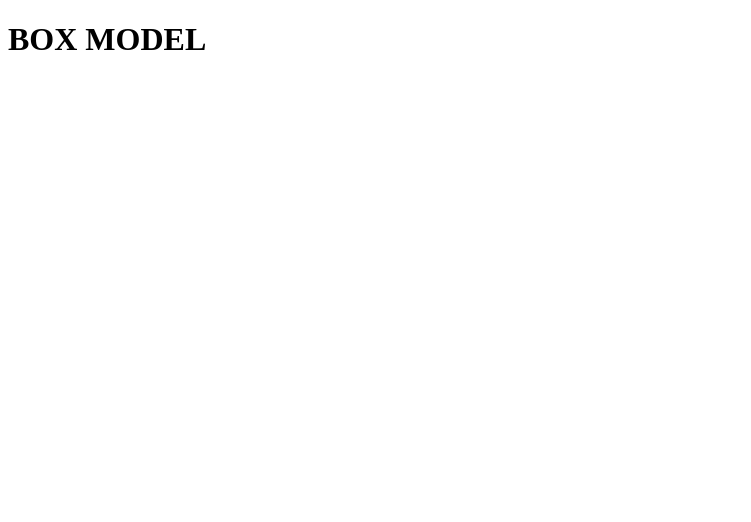
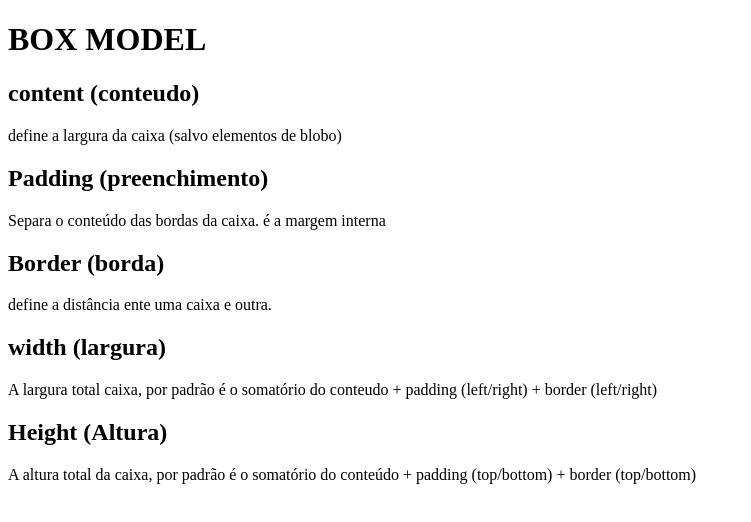
Before and after one commit to agnesnascimento-maker/aula-12, a plain HTML site: page aula-12/index.html in a window 1280 px wide. Shown: the whole page, without its empty margins (0-751 px from the left). Drawn offline with Linux system fonts and the light colour scheme.

Commit message:
salvando alterações

```diff
--- a/aula-12/index.html
+++ b/aula-12/index.html
@@ -8,6 +8,18 @@
 </head>
 <body>
     <h1>BOX MODEL</h1>
+    <h2>content (conteudo)</h2>
+    <p> define a largura da caixa (salvo elementos de blobo)</p>
+    <h2> Padding (preenchimento)</h2>
+    <p> Separa o conteúdo das bordas da caixa. é a margem interna</p>
+    <h2>Border (borda) </h2>
+    <p> define a distância ente uma caixa e outra.</p>
+    <h2>width (largura) </h2>
+    <p>A largura total caixa, por padrão é o somatório do conteudo + padding (left/right) + border (left/right)
+    </p>
+    <h2>Height (Altura)</h2>
+    <p>A altura total da caixa, por padrão é o somatório do conteúdo + padding (top/bottom) + border (top/bottom) </p>
+
 
 </body>
 </html>
```
